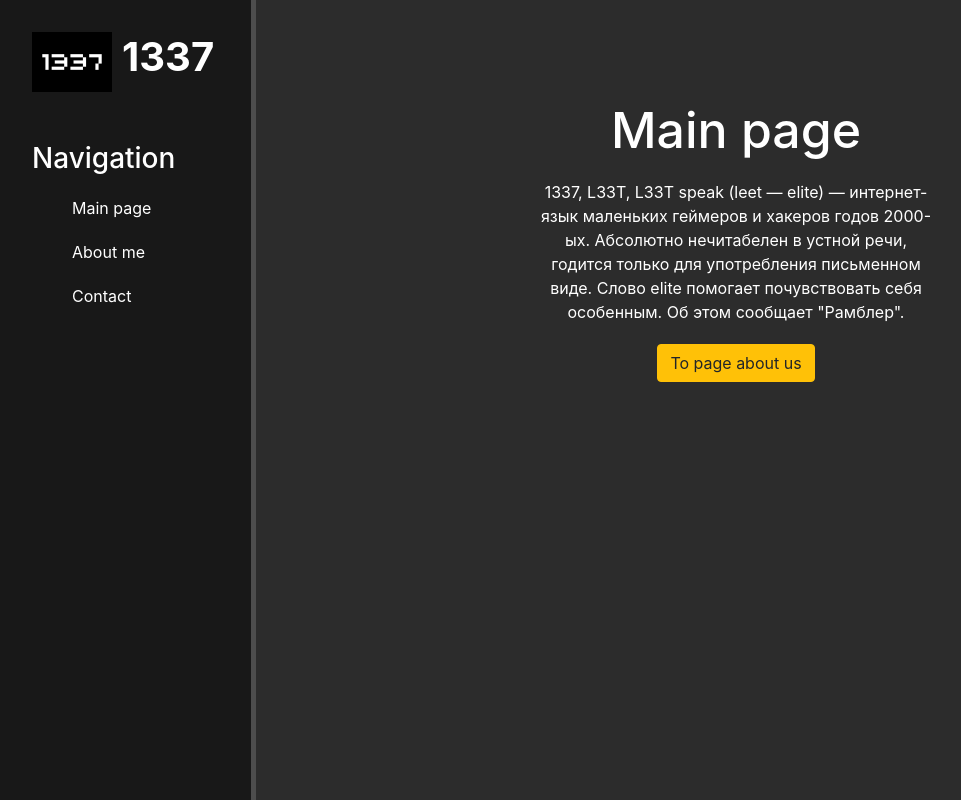
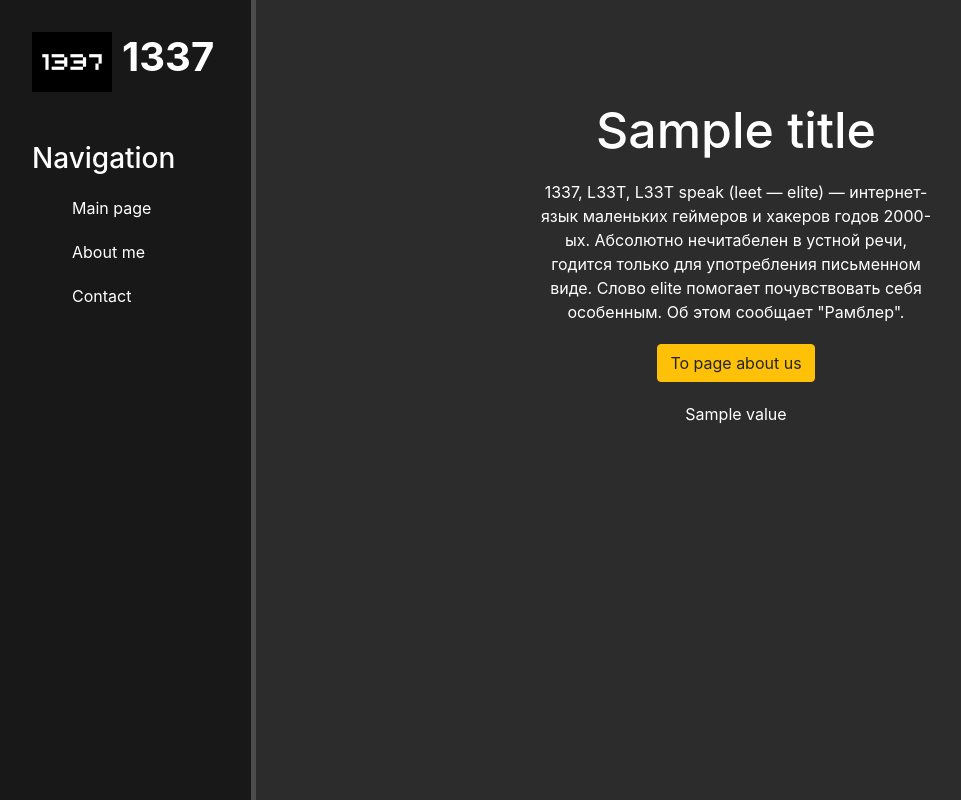
Before and after one commit to SashaJson/pythonTry, a Django app: template django3Try/tryDjango/main/templates/main/index.html in a window 1280 px wide. Shown: the whole page, without its empty margins (0-961 px from the left). Run offline with Django 3.2, Linux system fonts and the light colour scheme; the template is opened without the code that fills it: most values are stand-ins (such as "Sample title", 1, 10 or a date in 2020); some libraries are stand-ins or nearby versions.

Commit message:
added work with templates

```diff
--- a/django3Try/tryDjango/main/templates/main/index.html
+++ b/django3Try/tryDjango/main/templates/main/index.html
@@ -1,13 +1,13 @@
 {% extends 'main/layout.html' %}
 
 {% block title %}
-    Main page
+    {{ title }}
 {% endblock %}
 
 {% block content %}
     <div class="features">
         <h1>
-            Main page
+            {{ title }}
         </h1>
         <p>
             1337, L33T, L33T speak (leet — elite) — интернет-язык маленьких геймеров и хакеров годов 2000-ых. Абсолютно нечитабелен в устной речи, годится только для употребления письменном виде. Слово elite помогает почувствовать себя особенным. Об этом сообщает "Рамблер".
@@ -15,5 +15,19 @@
         <button class="btn btn-warning">
             To page about us
         </button>
+        {% for value in values %}
+            {% if value == 'hello' %}
+                {% filter upper %}
+                    <p>
+                        {{ value }}
+                    </p>
+                {% endfilter %}
+            {% endif %}
+        {% endfor %}
+        {% for value in obj %}
+            <p>
+                {{ value }}
+            </p>
+        {% endfor %}
     </div>
 {% endblock %}
```
Also changed, not shown: django3Try/tryDjango/main/views.py (+8 -1 lines).
